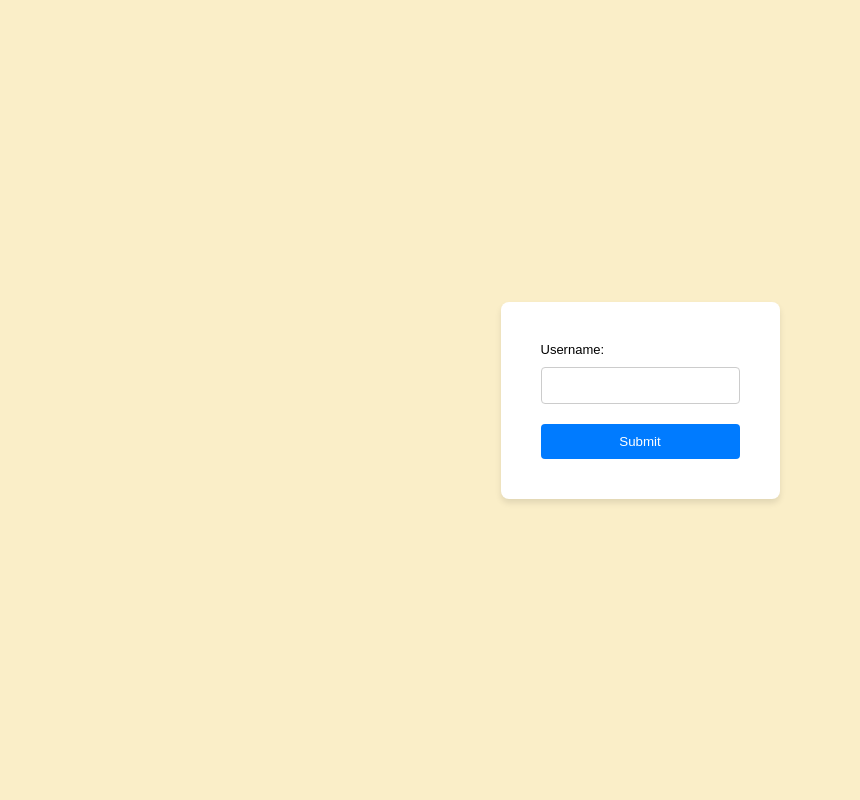
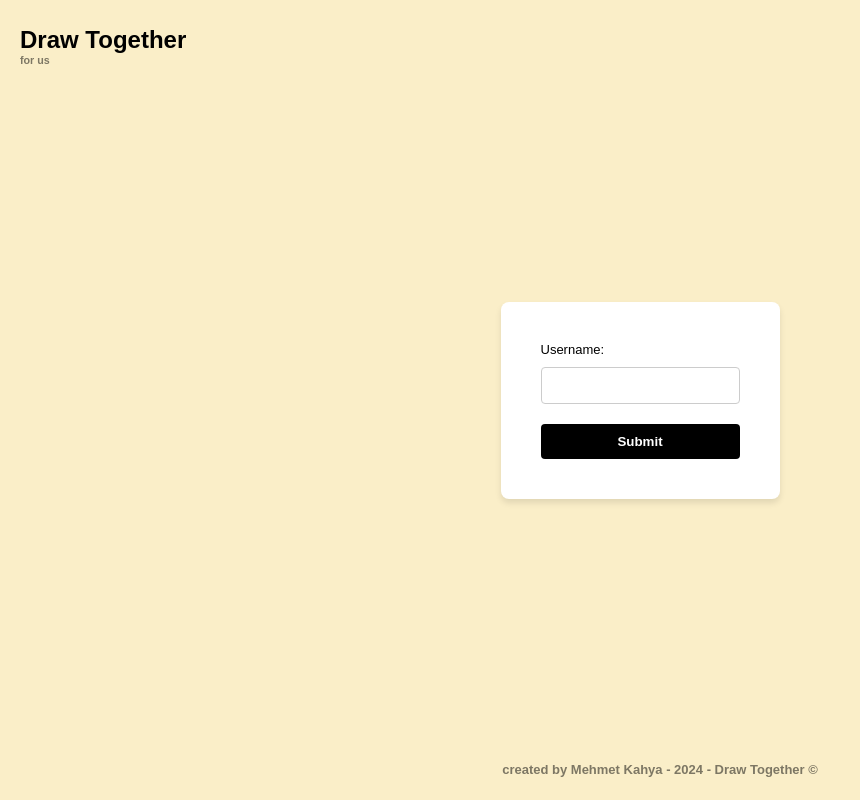
Before and after one commit to mehmetkahya0/draw-together, a website: page public/index.html in a window 1280 px wide. Shown: the whole page, without its empty margins (0-860 px from the left). Drawn offline with Linux system fonts and the light colour scheme.

Commit message:
chore: Update index.html with header and footer elements

```diff
--- a/public/index.html
+++ b/public/index.html
@@ -1,18 +1,26 @@
 <!DOCTYPE html>
 <html lang="en">
   <head>
-    <meta charset="UTF-8">
+    <meta charset="UTF-8" />
     <title>Enter Username - Draw Together</title>
-    <link rel="stylesheet" href="login_form/login.css">
+    <link rel="stylesheet" href="login_form/login.css" />
   </head>
   <body>
+    <header>
+      <h2>Draw Together</h2>
+      <h6>for us</h6>
+    </header>
     <div class="username-page">
       <form id="usernameForm" action="canvas.html" method="GET">
         <label for="username">Username:</label>
-            <input type="text" id="username" name="username" required>
+        <input type="text" id="username" name="username" required />
         <button type="submit">Submit</button>
       </form>
     </div>
+
+    <footer>
+      <p>created by Mehmet Kahya - 2024 - Draw Together &copy;</p>
+    </footer>
     <script src="login_form/username.js"></script>
   </body>
 </html>
--- a/public/login_form/login.css
+++ b/public/login_form/login.css
@@ -4,11 +4,35 @@ body,
 html {
   height: 100%;
   margin: 0;
-  font-family: 'Poppins', sans-serif;
+  font-family: "Poppins", sans-serif;
   background-color: rgb(250, 238, 200);
   display: flex;
   justify-content: center;
   align-items: center;
+}
+
+header {
+  position: fixed;
+  top: 0;
+  left: 0;
+  width: 100%;
+  color: rgb(0, 0, 0);
+  padding: 10px 20px;
+  font-weight: bolder;
+  margin: 1rem 0 0;
+}
+
+h2 {
+  margin: 0;
+  font-size: 1.5rem;
+  color: #000000;
+}
+
+h6 {
+  margin: 0;
+  margin-bottom: 20px;
+  color: #000000;
+  opacity: 0.5;
 }
 
 .username-page {
@@ -16,9 +40,8 @@ html {
   padding: 40px;
   border-radius: 8px;
   box-shadow: 0 4px 6px rgba(0, 0, 0, 0.1);
-    width: 100%;
-    max-width: 400px;
-
+  width: 100%;
+  max-width: 800px;
 }
 
 #usernameForm {
@@ -42,13 +65,32 @@ html {
 #usernameForm button {
   cursor: pointer;
   padding: 10px 20px;
-  background-color: #007bff;
+  background-color: #000000;
   color: white;
   border: none;
   border-radius: 4px;
   transition: background-color 0.3s ease;
+  font-weight: bolder;
 }
 
 #usernameForm button:hover {
   background-color: #0056b3;
 }
+
+
+footer {
+  position: fixed;
+  bottom: 0;
+  left: 0;
+  width: 100%;
+  color: rgb(0, 0, 0);
+  padding: 10px 20px;
+  font-weight: bolder;
+  font-size: small;
+  margin: 1rem 0 0;
+  align-items: center;
+  display: flex;
+  justify-content: center;
+  text-align: center;
+  opacity: 0.5;
+}
```
Lines whose indentation alone changed are shown as unchanged.
